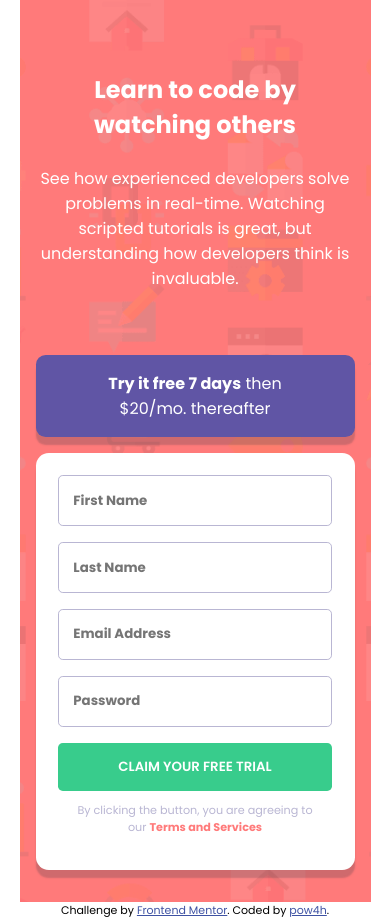
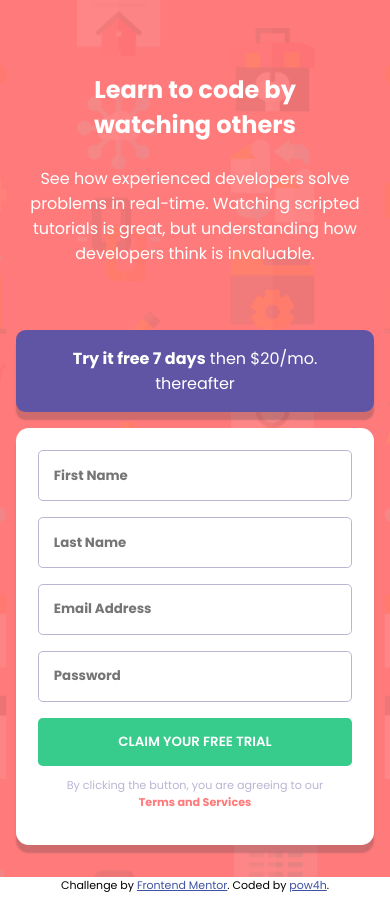
Before and after one commit to kubas33/intro-component-with-signup-form, a plain HTML site: page index.html in a window 390 px wide. After the commit the page ends 894 px from the top, so only its background shows below. Drawn offline with Linux system fonts and the light colour scheme.

Commit message:
Fix white spaces on edges on mobile resolutions

```diff
--- a/index.html
+++ b/index.html
@@ -20,13 +20,13 @@
 <body>
   <main>
     <section>
-      <hgroup>
+      <div class="descr-cont">
         <h1>Learn to code by watching others</h1>
         <p>
           See how experienced developers solve problems in real-time. Watching scripted tutorials is great,
           but understanding how developers think is invaluable.
         </p>
-      </hgroup>
+      </div>
       <p class="try-it"><strong>Try it free 7 days</strong> <span>then $20/mo. thereafter</span></p>
       <div class="form-container">
         <form action="" novalidate>
--- a/style.css
+++ b/style.css
@@ -30,7 +30,6 @@ section {
     background-size: cover;
     background-color: var(--col-prim-red);
     display: grid;
-    max-width: 90vw;
     margin: auto;
     text-align: center;
     color: hsl(0, 10%, 100%);
@@ -45,7 +44,7 @@ h1 {
     padding: 1.5rem 10vw 1.5rem;
 }
 
-hgroup {
+.descr-cont {
     padding: 3rem 0;
 }
 
@@ -177,7 +176,7 @@ img.error {
         font-size: clamp(1.5rem, 4vw, 3rem);
     }
 
-    hgroup {
+    .descr-cont {
         grid-row-start: 1;
         grid-row-end: 3;
         grid-column-start: 1;
@@ -186,6 +185,7 @@ img.error {
 
     .try-it {
         padding: 1rem clamp(1rem, 3vw, 3rem);
+        text-align: center;
     }
 
     .terms {
```
